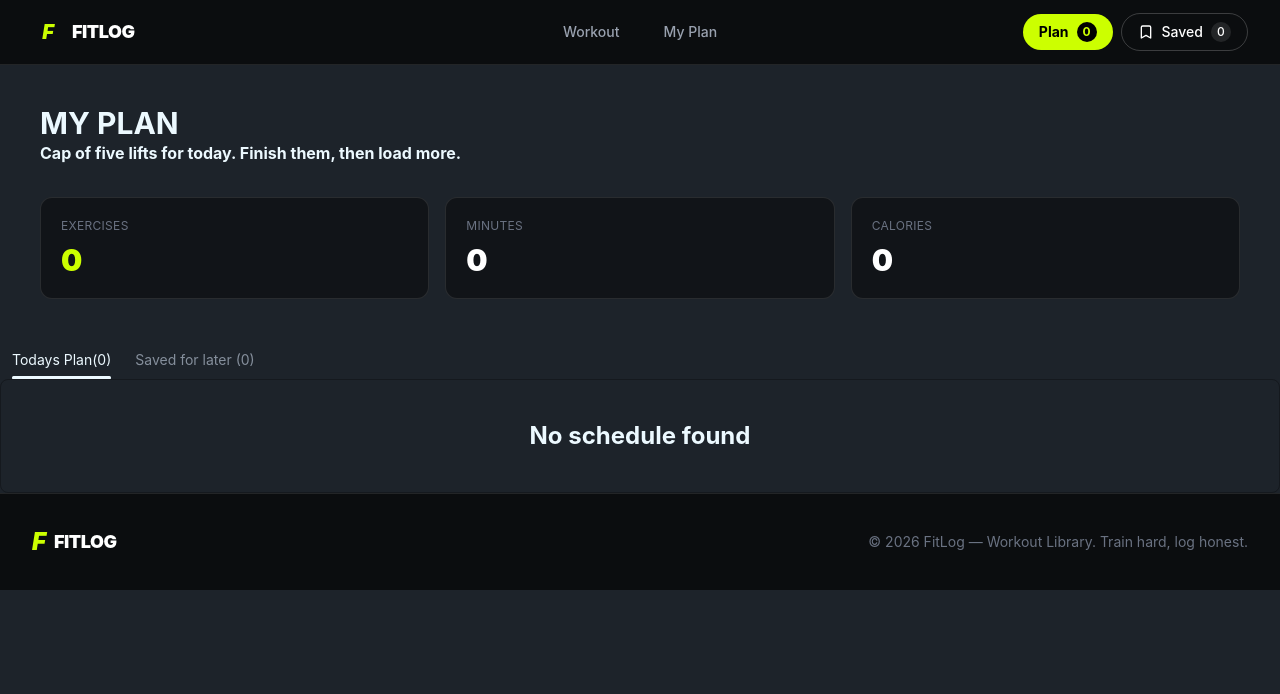
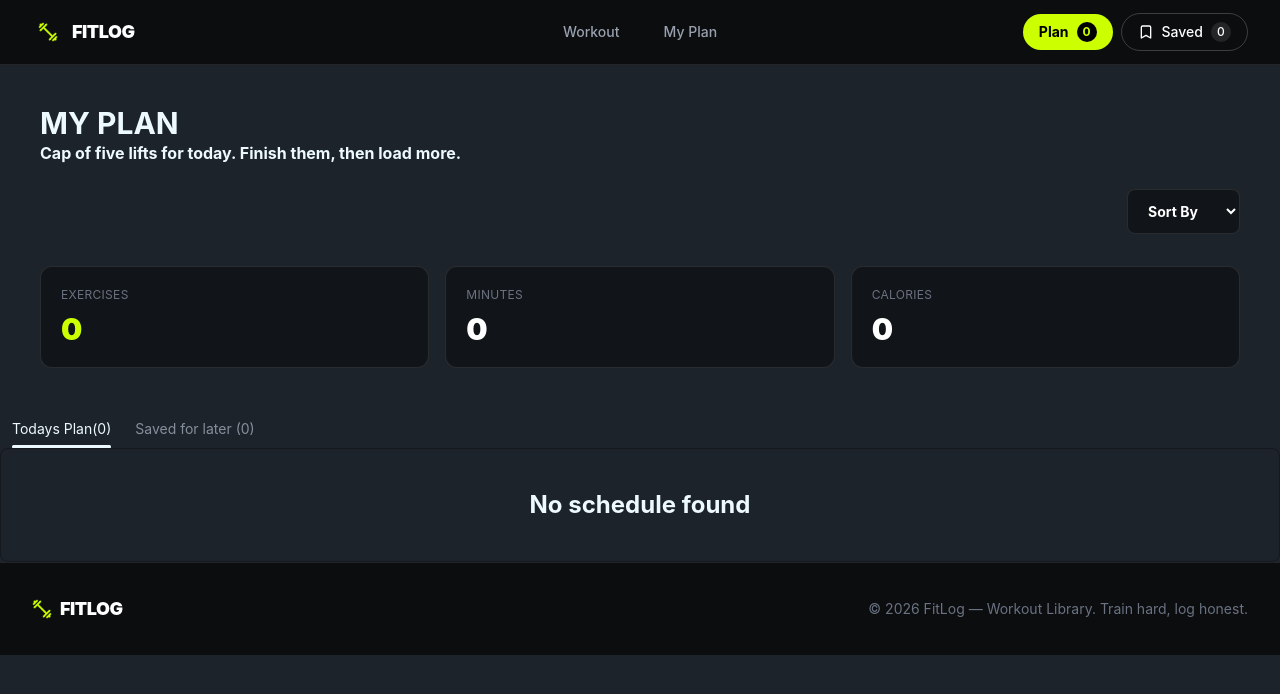
Before and after one commit to taseen311/nextjs-assignment, a Next.js app: page /my-plan in a window 1280 px wide. Shown: the top 694 px of the page. Built offline with nearby package versions, Linux system fonts and the light colour scheme.

Commit message:
final push

```diff
--- a/src/app/component/shared/Footer.jsx
+++ b/src/app/component/shared/Footer.jsx
@@ -1,5 +1,7 @@
 import Link from "next/link";
 import React from "react";
+import logo from '@/assets/logo.png'
+import Image from "next/image";
 
 const Footer = () => {
   return (
@@ -13,7 +15,7 @@ const Footer = () => {
         >
           {/* Logo */}
           <span className="text-2xl font-black italic text-[#ccff00]">
-            F
+            <Image src={logo} height={20} width={20} alt="logo"/>
           </span>
 
           {/* Brand Name */}
--- a/src/app/component/shared/Navbar.jsx
+++ b/src/app/component/shared/Navbar.jsx
@@ -1,5 +1,8 @@
 import Link from "next/link";
 import React from "react";
+import logo from '@/assets/logo.png'
+import NavbarCounter from "./NavbarCounter";
+import Image from "next/image";
 
 const Navbar = () => {
   const links = (
@@ -63,7 +66,7 @@ const Navbar = () => {
           {/* Logo icon */}
           <div className="flex h-8 w-8 items-center justify-center">
             <span className="text-xl font-black italic text-[#ccff00]">
-              F
+              <Image src={logo} height={20} width={20} alt="logo"/>
             </span>
           </div>
 
@@ -105,52 +108,8 @@ const Navbar = () => {
 
 
       {/* ================= RIGHT ================= */}
-      <div className="navbar-end gap-2">
 
-        {/* Plan */}
-        <Link
-          href="/my-plan"
-          className="flex items-center gap-2 rounded-full bg-[#ccff00] px-4 py-2 text-sm font-bold text-black transition hover:bg-[#bfff00]"
-        >
-          <span>Plan</span>
-
-          <span className="flex h-5 min-w-5 items-center justify-center rounded-full bg-black px-1 text-xs text-[#ccff00]">
-            0
-          </span>
-        </Link>
-
-
-        {/* Saved */}
-        <Link
-          href="/my-plan"
-          className="hidden items-center gap-2 rounded-full border border-white/20 px-4 py-2 text-sm font-medium text-white transition hover:border-[#ccff00] hover:text-[#ccff00] sm:flex"
-        >
-
-          {/* Bookmark icon */}
-          <svg
-            xmlns="http://www.w3.org/2000/svg"
-            className="h-4 w-4"
-            fill="none"
-            viewBox="0 0 24 24"
-            stroke="currentColor"
-          >
-            <path
-              strokeLinecap="round"
-              strokeLinejoin="round"
-              strokeWidth="2"
-              d="M5 5a2 2 0 012-2h10a2 2 0 012 2v16l-7-4-7 4V5z"
-            />
-          </svg>
-
-          <span>Saved</span>
-
-          <span className="flex h-5 min-w-5 items-center justify-center rounded-full bg-white/10 px-1 text-xs">
-            0
-          </span>
-
-        </Link>
-
-      </div>
+      <NavbarCounter/>
 
     </div>
   );
--- /dev/null
+++ b/src/app/component/shared/NavbarCounter.jsx
@@ -0,0 +1,57 @@
+"use client";
+
+import Link from "next/link";
+import React, { useContext } from "react";
+import { GymContext } from "@/context/GymContext";
+
+const NavbarCounter = () => {
+  const { todaysPlan, savedForLater } = useContext(GymContext);
+
+  return (
+    <div className="navbar-end gap-2">
+
+      {/* Plan */}
+      <Link
+        href="/my-plan"
+        className="flex items-center gap-2 rounded-full bg-[#ccff00] px-4 py-2 text-sm font-bold text-black transition hover:bg-[#bfff00]"
+      >
+        <span>Plan</span>
+
+        <span className="flex h-5 min-w-5 items-center justify-center rounded-full bg-black px-1 text-xs text-[#ccff00]">
+          {todaysPlan.length}
+        </span>
+      </Link>
+
+      {/* Saved */}
+      <Link
+        href="/my-plan"
+        className="hidden items-center gap-2 rounded-full border border-white/20 px-4 py-2 text-sm font-medium text-white transition hover:border-[#ccff00] hover:text-[#ccff00] sm:flex"
+      >
+        {/* Bookmark icon */}
+        <svg
+          xmlns="http://www.w3.org/2000/svg"
+          className="h-4 w-4"
+          fill="none"
+          viewBox="0 0 24 24"
+          stroke="currentColor"
+        >
+          <path
+            strokeLinecap="round"
+            strokeLinejoin="round"
+            strokeWidth="2"
+            d="M5 5a2 2 0 012-2h10a2 2 0 012 2v16l-7-4-7 4V5z"
+          />
+        </svg>
+
+        <span>Saved</span>
+
+        <span className="flex h-5 min-w-5 items-center justify-center rounded-full bg-white/10 px-1 text-xs">
+          {savedForLater.length}
+        </span>
+      </Link>
+
+    </div>
+  );
+};
+
+export default NavbarCounter;
--- a/src/app/component/shared/homepage/Gyms.jsx
+++ b/src/app/component/shared/homepage/Gyms.jsx
@@ -14,7 +14,7 @@ const Gyms = async() => {
         <div className='container mx-auto my-20'>
             <h2 className='text-3xl font-bold mb-2'>THE LIBRARY</h2>
             <p className='mb-10 font-bold'>Twelve lifts covering every major muscle group.</p>
-            <div className='grid grid-cols-3 gap-10'>
+            <div className="grid grid-cols-1 gap-6 sm:grid-cols-2 lg:grid-cols-3 lg:gap-10">
                 {
                     gymsData.map(workout=>{
                         return <GymCard key={workout.id} workout={workout}/>
--- a/src/app/my-plan/page.jsx
+++ b/src/app/my-plan/page.jsx
@@ -11,10 +11,37 @@ const ListedGyms = () => {
   console.log(todaysPlan, savedForLater);
 
   const [activeTab, setActiveTab] = useState("today");
+  const [sortBy, setSortBy] = useState("");
 
-  const activePlan = activeTab === "today"? todaysPlan : savedForLater;
+  const activePlan = activeTab === "today" ? todaysPlan : savedForLater;
 
-
+  const sortedPlan = (plans) => {
+    return [...plans].sort((a,b) =>{
+  if (sortBy === "calories") {
+      return parseInt(b.caloriesBurned) - parseInt(a.caloriesBurned);
+    }
+    if (sortBy === "duration") {
+      return parseInt(b.duration) - parseInt(a.duration);
+    }
+    if (sortBy === "rating") {
+      return b.rating - a.rating;
+    }
+    return 0;
+    }
+    )
+  };
+  // const sortedPlan = [...activePlan].sort((a, b) => {
+  //   if (sortBy === "calories") {
+  //     return parseInt(b.caloriesBurned) - parseInt(a.caloriesBurned);
+  //   }
+  //   if (sortBy === "duration") {
+  //     return parseInt(b.duration) - parseInt(a.duration);
+  //   }
+  //   if (sortBy === "rating") {
+  //     return b.rating - a.rating;
+  //   }
+  //   return 0;
+  // });
 
   const totalExercises = activePlan.length;
 
@@ -45,6 +72,20 @@ const ListedGyms = () => {
         <p className="font-bold">
           Cap of five lifts for today. Finish them, then load more.
         </p>
+
+        {/* dropDOwn */}
+        <div className="mt-6 flex justify-end">
+          <select
+            value={sortBy}
+            onChange={(e) => setSortBy(e.target.value)}
+            className="rounded-lg border border-white/10 bg-[#111418] px-4 py-3 text-sm font-bold text-white outline-none"
+          >
+            <option value="">Sort By</option>
+            <option value="calories">Calories</option>
+            <option value="duration">Duration</option>
+            <option value="rating">Rating</option>
+          </select>
+        </div>
 
         {/* Metrics */}
         <div className="mt-8 grid grid-cols-1 gap-4 sm:grid-cols-3">
@@ -91,12 +132,12 @@ const ListedGyms = () => {
           name="my_tabs_2"
           className="tab"
           aria-label={`Todays Plan(${todaysPlan.length})`}
-          checked = {activeTab === "today"}
-          onChange={()=>setActiveTab("today")}
+          checked={activeTab === "today"}
+          onChange={() => setActiveTab("today")}
         />
         <div className="tab-content border-base-300 bg-base-100 p-10">
           {todaysPlan.length > 0 ? (
-            todaysPlan.map((gym) => {
+            sortedPlan(todaysPlan).map((gym) => {
               return (
                 <MyListedPlan
                   key={gym.id}
@@ -116,12 +157,12 @@ const ListedGyms = () => {
           className="tab"
           aria-label={`Saved for later (${savedForLater.length})`}
           // defaultChecked
-          checked={activeTab==='saved'}
-          onChange={()=>setActiveTab("saved")}
+          checked={activeTab === "saved"}
+          onChange={() => setActiveTab("saved")}
         />
         <div className="tab-content border-base-300 bg-base-100 p-10">
           {savedForLater.length > 0 ? (
-            savedForLater.map((gym) => {
+            sortedPlan(savedForLater).map((gym) => {
               return (
                 <MyListedPlan
                   key={gym.id}
--- a/src/app/workouts/page.jsx
+++ b/src/app/workouts/page.jsx
@@ -1,4 +1,4 @@
-import React from 'react';
+import React, { Suspense } from 'react';
 import GymCard from '../component/shared/GymCard';
 
 const getGyms = async() =>{
@@ -13,13 +13,15 @@ const Gyms = async() => {
     return (
         <div>
             <h2>Here is all the workouts</h2>
-            <div className='grid grid-cols-3 gap-10'>
+            <Suspense fallback={<p>Loading Data....</p>}>
+                <div className='grid grid-cols-3 gap-10'>
                 {
                     gymsData.map(workout=>{
                         return <GymCard key={workout.id} workout={workout}/>
                     })
                 }
             </div>
+            </Suspense>
         </div>
     );
 };
```
Also changed, not shown: 1 other file (tests, documents, lock files or other folders).
